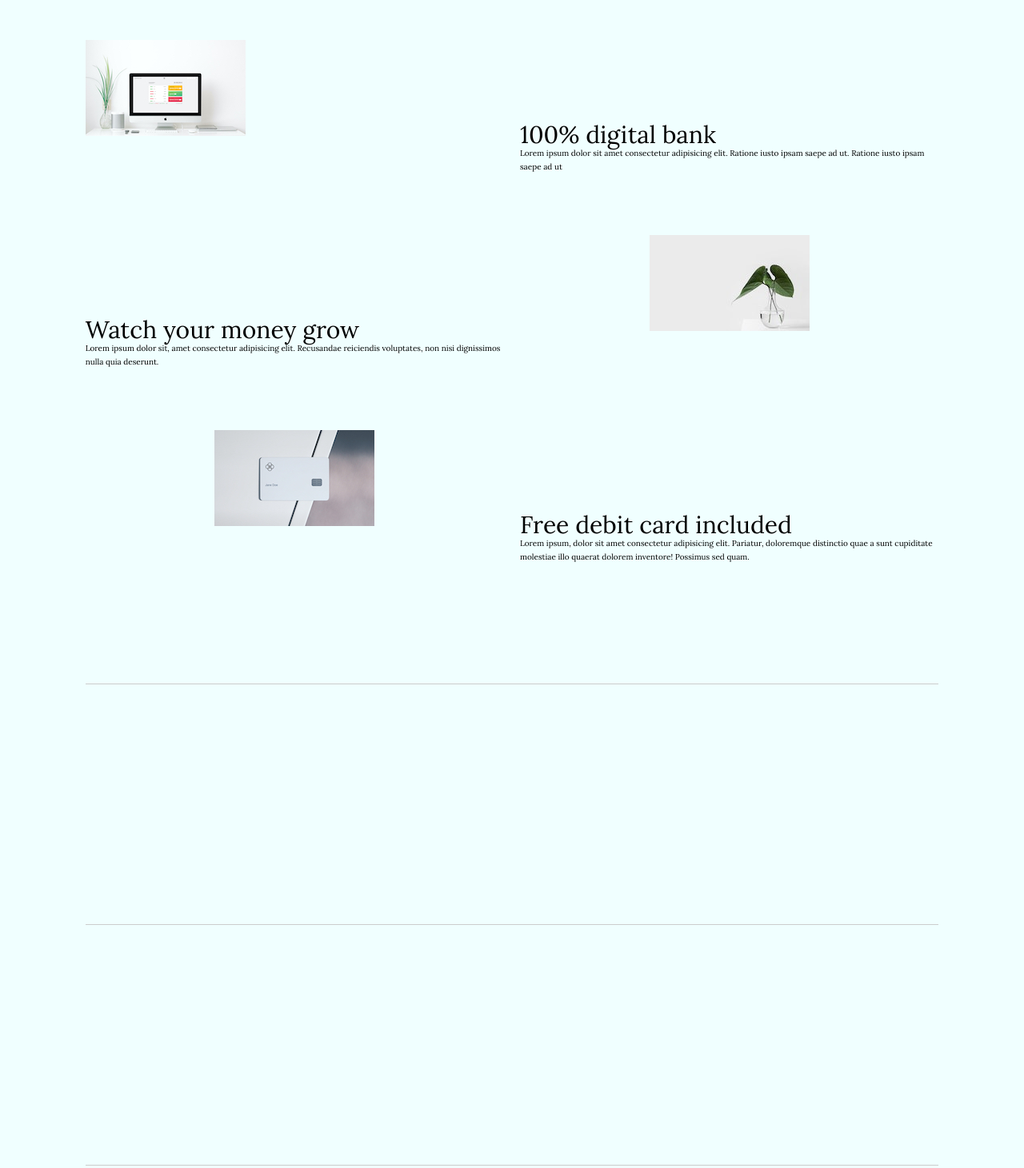
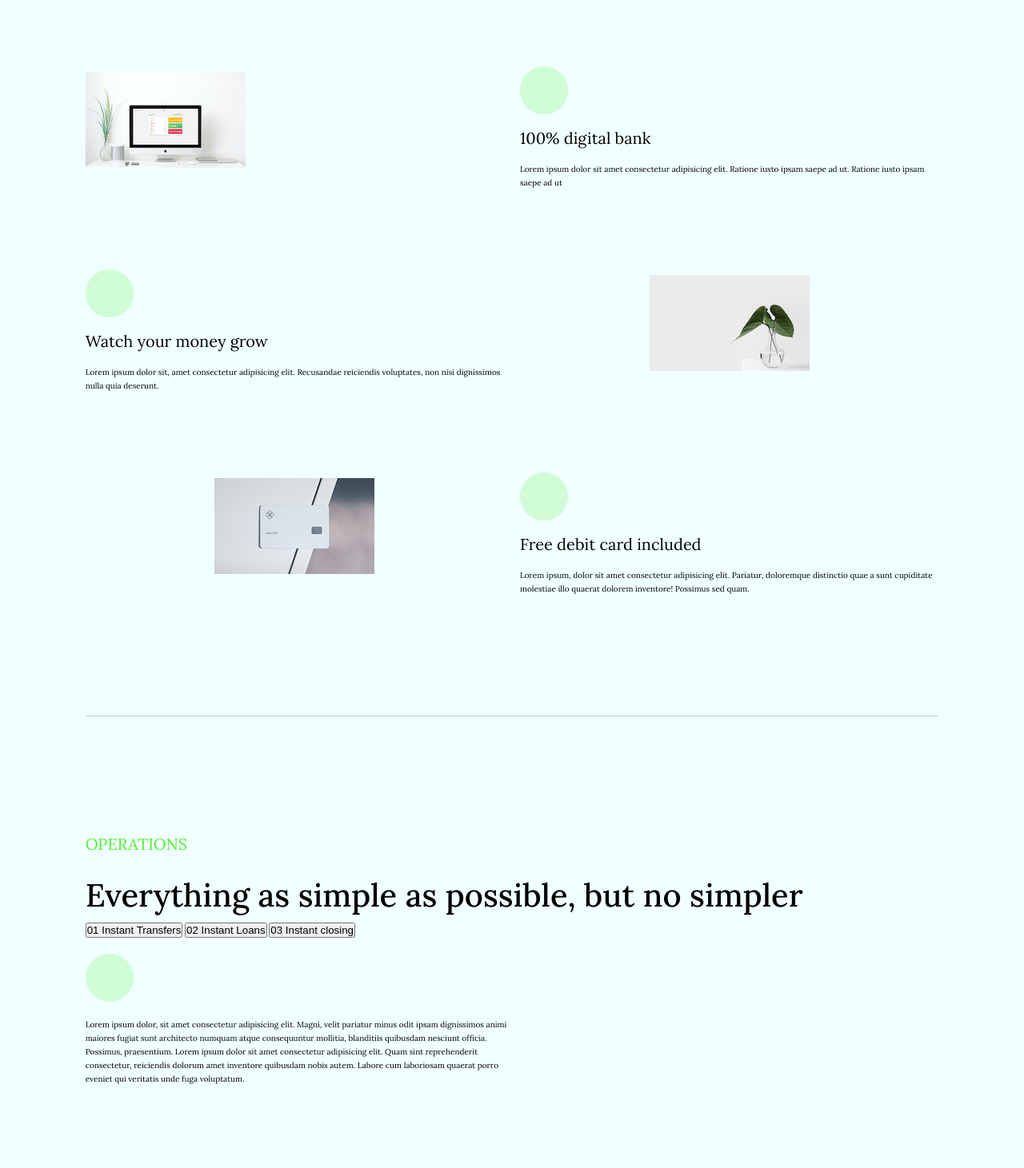
Before and after one commit to timzo31/Bankist, a website: page index.html in a window 1280 px wide. Shown: the part 1165-2626 px from the top of the page at 80% size. Drawn offline with Linux system fonts and the light colour scheme.

Commit message:
section 3

```diff
--- a/index.html
+++ b/index.html
@@ -31,7 +31,7 @@
                 <p class="section--1-description">A simpler banking experience for a simpler life.</p>
                 <a href="#" class="btn btn-green section--1-btn-green">Learn more &DownArrow;</a>
               </div>
-              <div class="section--1-img">
+              <div class="section--1-img section__img">
                 <img src="img/hero.png" alt="Image 1" class="hero">
               </div>
             </div>
@@ -40,32 +40,32 @@
                   <h3 class="heading-3 heading-3--green">Features</h3>
                   <h2 class="heading-2">Everuything you need in a modern bank and more.</h2>
                 </div>
-                <div class="col__left-img--1">
+                <div class="col__left-img--1 section__img">
                   <img src="img/digital-lazy.jpg" alt="Desktop-img">
                 </div>
                 <div class="col__left-text--1">
-                  <svg class="icon-desktop">
-                    <use xlink:href="img/icons.svg#icon-dektop"></use>
+                  <svg class="icon icon-monitor">
+                    <use xlink:href="img/icons.svg#icon-monitor"></use>
                   </svg>
                   <h3 class="heading-3 heading-black">100% digital bank</h3>
                   <p class="description">Lorem ipsum dolor sit amet consectetur adipisicing elit. Ratione iusto ipsam saepe ad ut. Ratione iusto ipsam saepe ad ut</p>
                 </div>
                 <div class="col__right-text--1">
-                  <svg class="icon-desktop">
-                    <use xlink:href="img/icons.svg#icon-dektop"></use>
+                  <svg class="icon icon-trending-up">
+                    <use xlink:href="img/icons.svg#icon-trending-up"></use>
                   </svg>
                   <h3 class="heading-3 heading-black">Watch your money grow</h3>
                   <p class="description">Lorem ipsum dolor sit, amet consectetur adipisicing elit. Recusandae reiciendis voluptates, non nisi dignissimos nulla quia deserunt.</p>
                 </div>
-                <div class="col__right-img--1">
+                <div class="col__right-img--1 section__img">
                   <img src="img/grow-lazy.jpg" alt="Plant-img">
                 </div>
                 <div class="col__left-img">
                   <img src="img/card-lazy.jpg" alt="Bank_card-img">
                 </div>
                 <div class="col__left-text--2">
-                  <svg class="icon-desktop">
-                    <use xlink:href="img/icons.svg#icon-dektop"></use>
+                  <svg class="icon icon-credit-card">
+                    <use xlink:href="img/icons.svg#icon-credit-card"></use>
                   </svg>
                   <h3 class="heading-3 heading-black">Free debit card included</h3>
                   <p class="description">Lorem ipsum, dolor sit amet consectetur adipisicing elit. Pariatur, doloremque distinctio quae a sunt cupiditate molestiae illo quaerat dolorem inventore! Possimus sed quam.</p>
@@ -73,6 +73,24 @@
 
             </div>
             <div class="section section--3">
+              <div class="section--3-titles">
+                <h3 class="heading-3 heading-3--green">Operations</h3>
+                <h2 class="heading-2">Everything as simple as possible, but no simpler</h2>
+              </div>
+
+              <div class="tabs">
+                <div class="tabs__btns">
+                  <button class="tab__btn btn tab__btn1"><span>01</span> Instant Transfers</button>
+                  <button class="tab__btn btn tab__btn2"><span>02</span> Instant Loans</button>
+                  <button class="tab__btn btn tab__btn3"><span>03</span> Instant closing</button>
+                </div>
+                <div class="tab__content">
+                  <svg class="icon icon__tab">
+                    <use xlink:href="img/icons.svg#icon-"></use>
+                  </svg>
+                  <p class="tab__description"> Lorem ipsum dolor, sit amet consectetur adipisicing elit. Magni, velit pariatur minus odit ipsam dignissimos animi maiores fugiat sunt architecto numquam atque consequuntur mollitia, blanditiis quibusdam nesciunt officia. Possimus, praesentium. Lorem ipsum dolor sit amet consectetur adipisicing elit. Quam sint reprehenderit consectetur, reiciendis dolorum amet inventore quibusdam nobis autem. Labore cum laboriosam quaerat porro eveniet qui veritatis unde fuga voluptatum.</p>
+                </div>
+              </div>
 
             </div>
             <div class="section section--4">
--- a/sass/base/_typography.scss
+++ b/sass/base/_typography.scss
@@ -25,12 +25,14 @@ h1 {
 }
 
 .heading-3 {
-    font-size: 3rem;
+    font-size: 2rem;
     font-weight: 400;
     font-family: "Lora", sans-serif;
     line-height: 1;
+    margin-bottom: 2rem;
 
     &--green {
         color: $color-primary;
+        text-transform: uppercase;
     }
 }
--- /dev/null
+++ b/sass/components/_icons.scss
@@ -0,0 +1,10 @@
+.icon {
+    width: 4rem;
+    height: 4rem;
+    padding: 3rem;
+    border-radius: 50%;
+    background: rgba($color: $color-primary, $alpha: .2);
+    margin: 2rem 0;
+
+    fill: $color-secondary;
+}
--- a/sass/components/_sections.scss
+++ b/sass/components/_sections.scss
@@ -43,7 +43,7 @@
         display: grid;
         grid-template-columns: repeat(2, fr);
         grid-template-rows: repeat(3, 1);
-        row-gap: 3rem;
+        row-gap: 8rem;
         column-gap: 2rem;
         justify-items: center;
         align-items: center;
@@ -61,6 +61,10 @@
 
         .col__left-text--1 {
             grid-column: 2 / 3;
+            display: flex;
+            flex-direction: column;
+            justify-items: center;
+            //align-items: center;
         }
 
         .col__right-img {
@@ -69,12 +73,34 @@
 
         .col__right-text--1 {
             grid-column: 1 / 2;
-            //grid-row: 2 / 3;
+            display: flex;
+            flex-direction: column;
+            justify-items: center;
+        }
+
+        .col__left-text--2 {
+            grid-column: 2 / 3;
+            display: flex;
+            flex-direction: column;
+            justify-items: center;
+        }
+
+        &__img {
+            width: 50%;
+            height: 100%;
         }
     }
 
     &--3 {
         grid-row: 4 / 5;
+       display: grid;
+       grid-template-columns: repeat(2, 1fr);
+       grid-template-rows: repeat(3, max-content);
+
+       &-titles {
+           grid-column: 1 / 3;
+       }
+
 
     }
 }
--- /dev/null
+++ b/sass/components/_tab.scss
@@ -0,0 +1,8 @@
+.tabs {
+
+    &__btn {
+        display: flex;
+        align-content: flex-end;
+        justify-items: center;
+    }
+}
--- a/sass/main.scss
+++ b/sass/main.scss
@@ -12,6 +12,7 @@
 @import "components/navbar";
 @import "components/sections";
 @import "components/buttons";
+@import "components/icons";
 
 @import "layouts/header";
 
```
Also changed, not shown: css/style.css.
